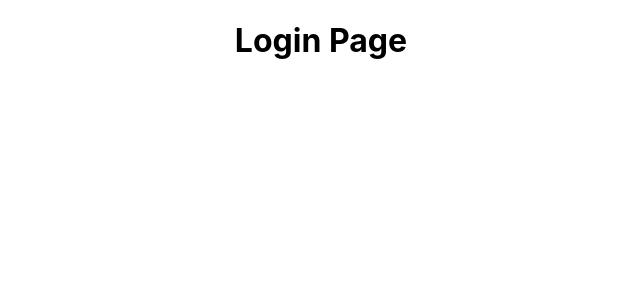
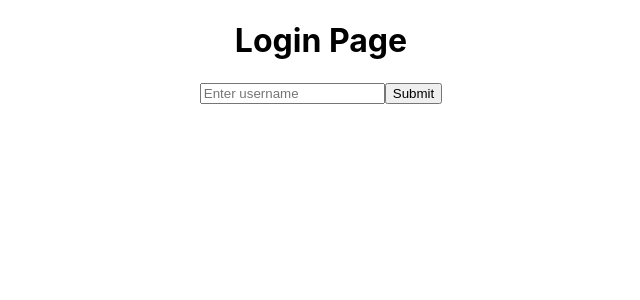
Before and after one commit to Tosin0814/React-Movies, a React (Create React App) app: page /actors in a window 1280 px wide. Shown: the top 300 px of the page, without its empty margins (319-959 px from the left). Built offline with nearby package versions, Linux system fonts and the light colour scheme.

Commit message:
login and set username

```diff
--- a/src/pages/App/App.js
+++ b/src/pages/App/App.js
@@ -13,6 +13,10 @@ import NavBar from '../../components/NavBar/NavBar'
 
 export default function App() {
   const [user, setUser] = useState(null)
+
+  const login = (name) => {
+      setUser(name)
+  }
   return (
     <main className="App">
       {
@@ -26,7 +30,7 @@ export default function App() {
           </Routes>
         </>
         :
-        <LoginPage/>
+        <LoginPage login={login}/>
       }
     </main>
   );
--- a/src/pages/LoginPage/LoginPage.jsx
+++ b/src/pages/LoginPage/LoginPage.jsx
@@ -1,7 +1,32 @@
-export default function LoginPage() {
+import { useState } from "react";
+
+export default function LoginPage({login}) {
+    const [userName, setUserName] = useState("")
+
+    const handleChange = (evt) => {
+        setUserName(evt.target.value)
+    };
+    const handleSubmit = (evt) => {
+        evt.preventDefault();
+        login(userName)
+        setUserName("")
+    }
     return (
       <main className="LoginPage">
         <h1>Login Page</h1>
+        <form onSubmit={handleSubmit}>
+            <input
+                type="text"
+                value={userName}
+                onChange={handleChange}
+                name="username"
+                id="username"
+                placeholder="Enter username"
+                required
+                autoComplete="off"
+            />
+            <button type="submit">Submit</button>
+        </form>
       </main>
     );
 }
```
